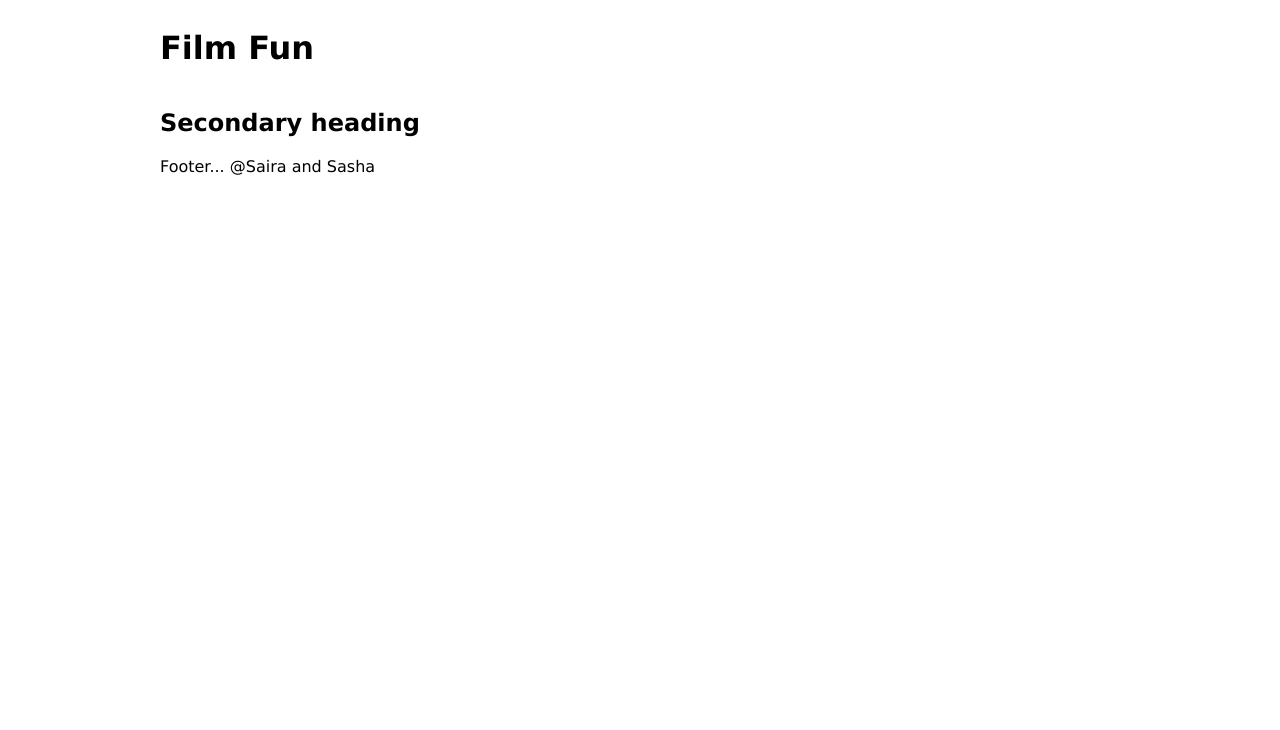
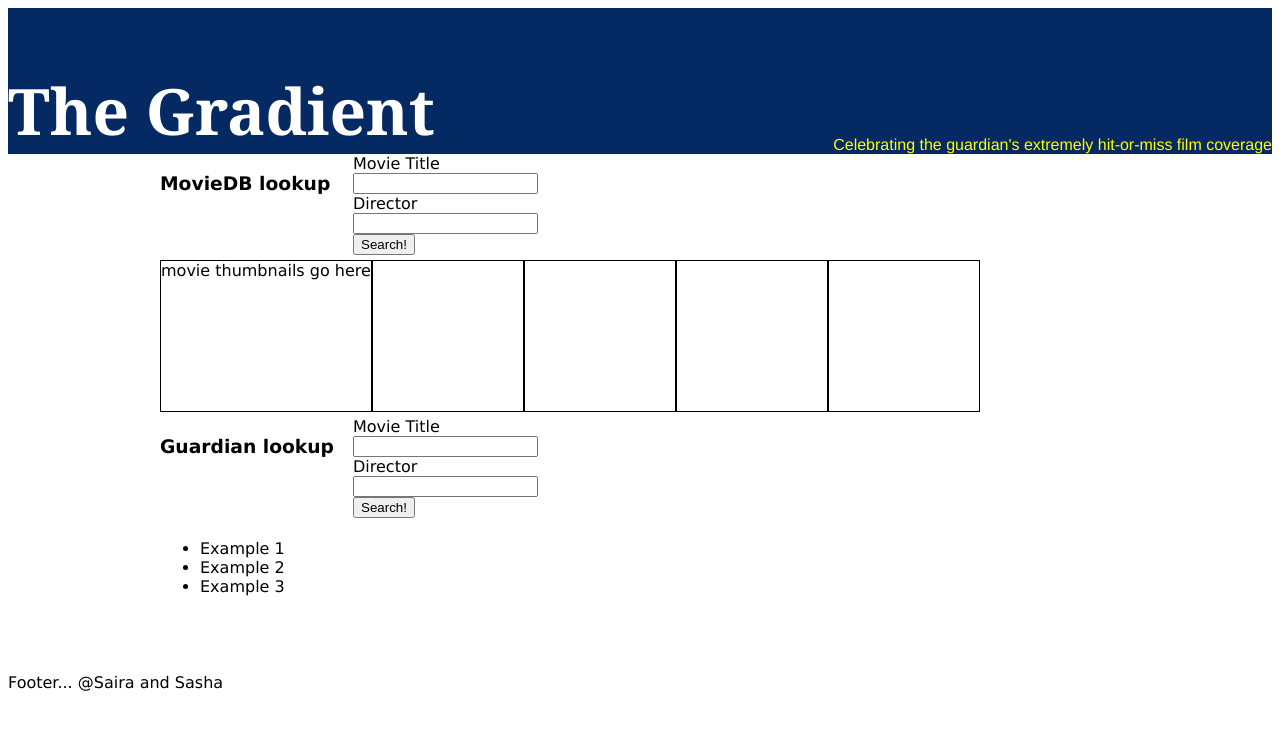
Before and after one commit to fac22/SashaSairaFilmLookup, a plain HTML site: page index.html in a window 1280 px wide. Drawn offline with Linux system fonts and the light colour scheme.

Commit message:
Made html structure
A bare bones page with just enough functionality to start messing with APIs in

```diff
--- a/index.html
+++ b/index.html
@@ -11,11 +11,52 @@
   </head>
   <body>
     <header>
-      <h1>Film Fun</h1>
+      <h1>The Gradient</h1>
+      <span
+        >Celebrating the guardian's extremely hit-or-miss film coverage</span
+      >
     </header>
-    <main>
-      <section>
-        <h2>Secondary heading</h2>
+    <main class="center grid width-l">
+      <h3 class="inputheader">MovieDB lookup</h3>
+
+      <form class="center width-s">
+        <div>
+          <label for="movieName">Movie Title</label>
+          <input type="text" id="movieName" />
+        </div>
+        <div>
+          <label for="movieDirector">Director</label>
+          <input type="text" id="movieDirector" />
+        </div>
+        <button type="submit">Search!</button>
+      </form>
+      <section class="output">
+        <div class="movie">movie thumbnails go here</div>
+        <div class="movie"></div>
+        <div class="movie"></div>
+        <div class="movie"></div>
+        <div class="movie"></div>
+      </section>
+
+      <h3 class="inputheader">Guardian lookup</h3>
+
+      <form class="center width-s">
+        <div>
+          <label for="movieName">Movie Title</label>
+          <input type="text" id="movieName" />
+        </div>
+        <div>
+          <label for="movieDirector">Director</label>
+          <input type="text" id="movieDirector" />
+        </div>
+        <button type="submit">Search!</button>
+      </form>
+      <section class="output">
+        <ul>
+          <li>Example 1</li>
+          <li>Example 2</li>
+          <li>Example 3</li>
+        </ul>
       </section>
     </main>
     <footer>Footer... @Saira and Sasha</footer>
--- a/style.css
+++ b/style.css
@@ -4,9 +4,78 @@
 body {
   font-family: "Lucida Sans", "Lucida Sans Regular", "Lucida Grande",
     "Lucida Sans Unicode", Geneva, Verdana, sans-serif;
+}
+header {
+  width: 100%;
+  background-color: #052962;
+  font-family: Georgia, serif;
+  margin-top: 0;
+  padding-top: 1em;
+  color: white;
+  display: flex;
+  justify-content: space-between;
+  align-items: flex-end;
+  text-rendering: optimizeLegibility;
+}
+
+h1 {
+  font-size: 4em;
+  margin-bottom: 0;
+}
+
+header span {
+  font-family: Helvetica, sans-serif;
+  color: yellow;
+  font-size: 1em;
+  margin-bottom: 0;
+  font-weight: lighter;
+}
+form {
   display: flex;
   flex-direction: column;
-  max-width: 60rem;
+  justify-content: space-evenly;
+  align-items: flex-start;
+}
+
+/* Primitives */
+.center {
+  max-width: 40rem;
   margin-left: auto;
   margin-right: auto;
 }
+
+.width-s {
+  max-width: 20rem;
+}
+
+.width-m {
+  max-width: 40rem;
+}
+
+.width-l {
+  max-width: 60rem;
+}
+
+.grid {
+  display: grid;
+  grid-template-columns: repeat(5, 1fr);
+  grid-template-rows: auto;
+  gap: 5px;
+}
+
+.inputheader {
+  grid-column: 1;
+}
+
+.output {
+  grid-column: 1/-1;
+  display: flex;
+  min-height: 150px;
+  flex-wrap: wrap;
+}
+.movie {
+  border: 1px solid black;
+  min-width: 150px;
+  min-height: 150px;
+  /* display: none; */
+}
```
